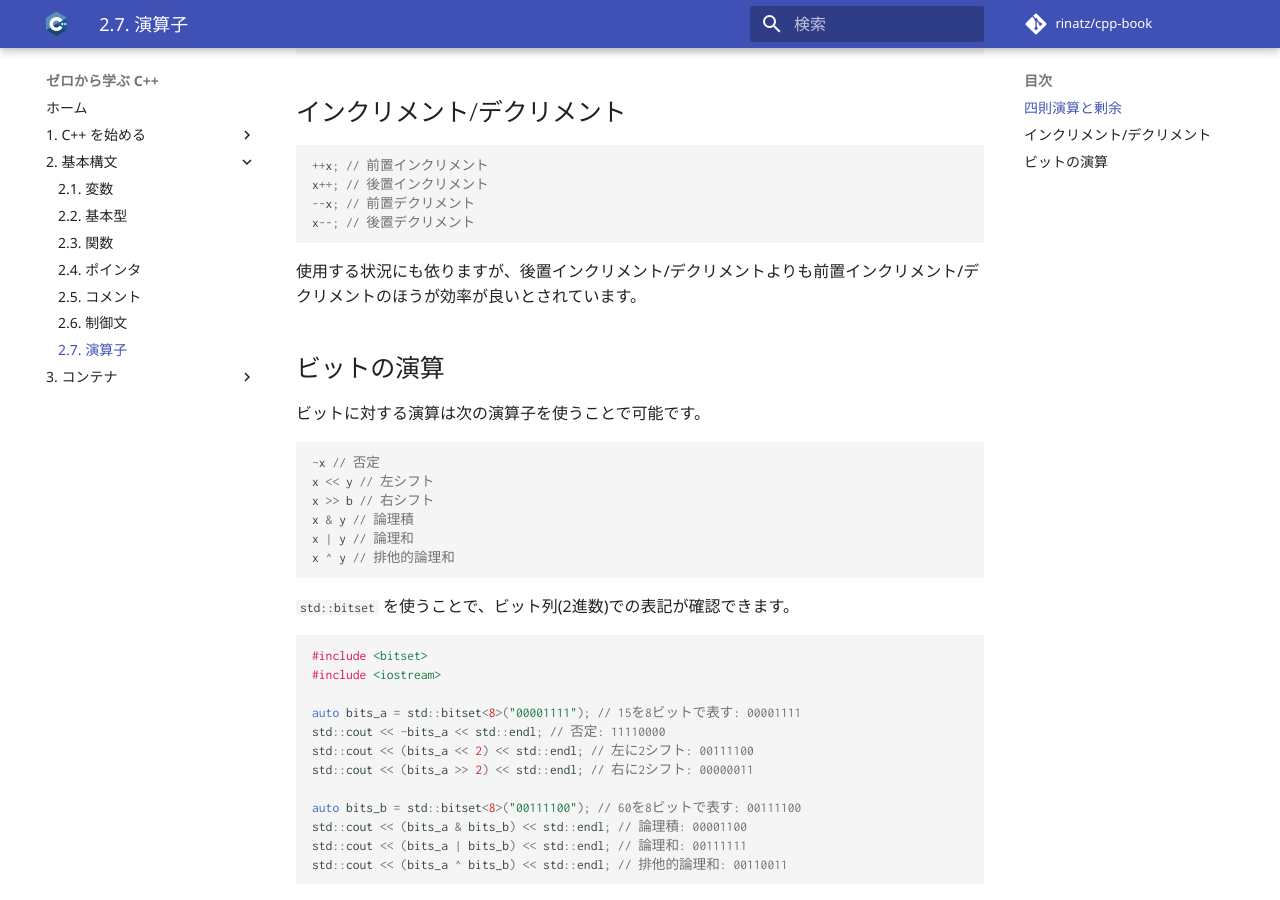
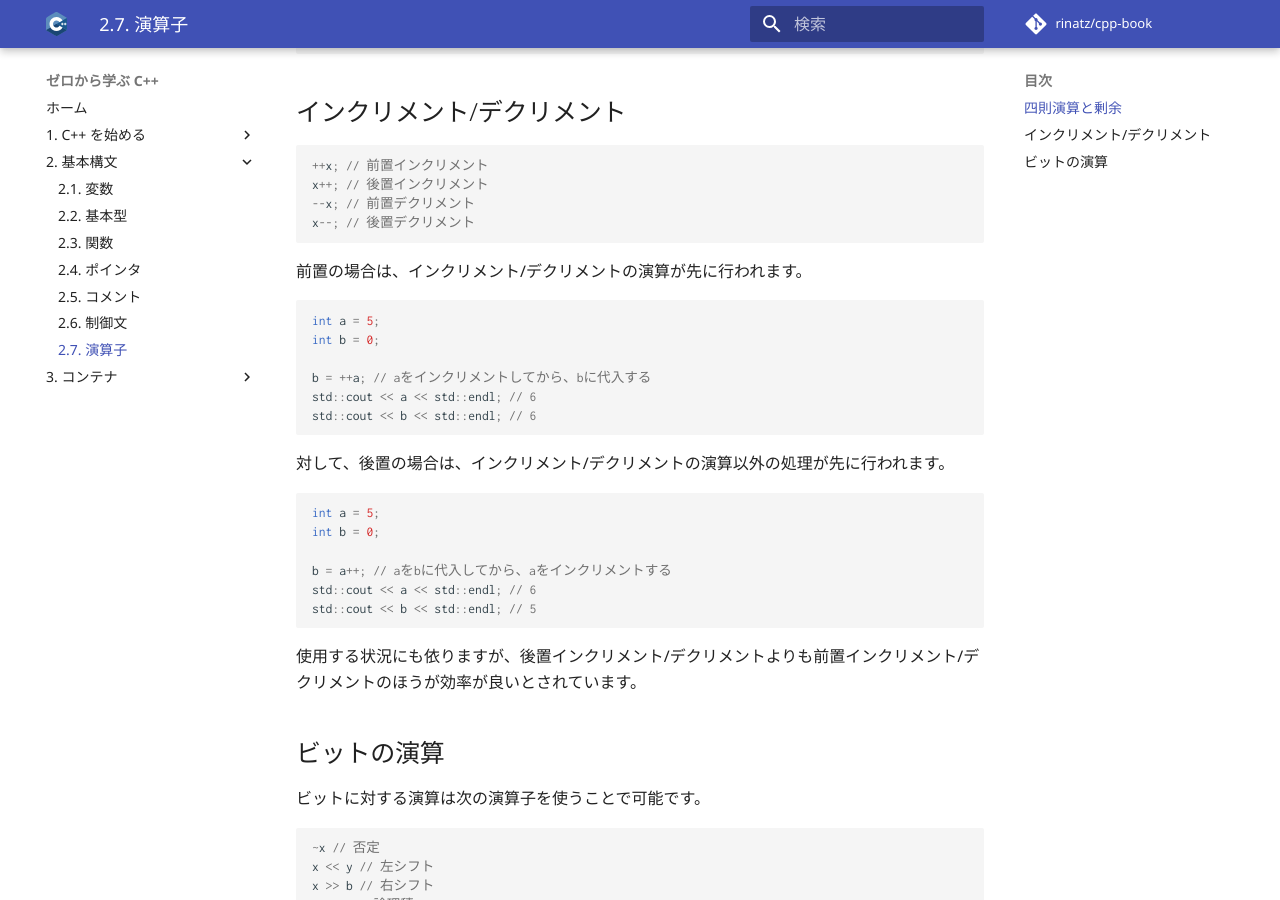
Before and after one commit to rinatz/cpp-book, an MkDocs documentation site: the page built from docs/ch02-07-operators.md, in a window 1280 px wide and 900 px high, scrolled down 841 px. Built offline with MkDocs 1.6.1 and Material for MkDocs 9.7.7, drawn with Linux system fonts in a browser that asks for light colours; comment, search, counter and statistics services are not loaded.

Commit message:
Explain defference between pre-increment and post-increment

````diff
--- a/docs/ch02-07-operators.md
+++ b/docs/ch02-07-operators.md
@@ -47,7 +47,27 @@ x++; // 後置インクリメント
 x--; // 後置デクリメント
 ```
 
-<!-- MEMO: 前置/後置の処理の違いを書く。代入時のサンプルコードで示す。 -->
+前置の場合は、インクリメント/デクリメントの演算が先に行われます。
+
+```cpp
+int a = 5;
+int b = 0;
+
+b = ++a; // aをインクリメントしてから、bに代入する
+std::cout << a << std::endl; // 6
+std::cout << b << std::endl; // 6
+```
+
+対して、後置の場合は、インクリメント/デクリメントの演算以外の処理が先に行われます。
+
+```cpp
+int a = 5;
+int b = 0;
+
+b = a++; // aをbに代入してから、aをインクリメントする
+std::cout << a << std::endl; // 6
+std::cout << b << std::endl; // 5
+```
 
 使用する状況にも依りますが、後置インクリメント/デクリメントよりも前置インクリメント/デクリメントのほうが効率が良いとされています。
 
````
